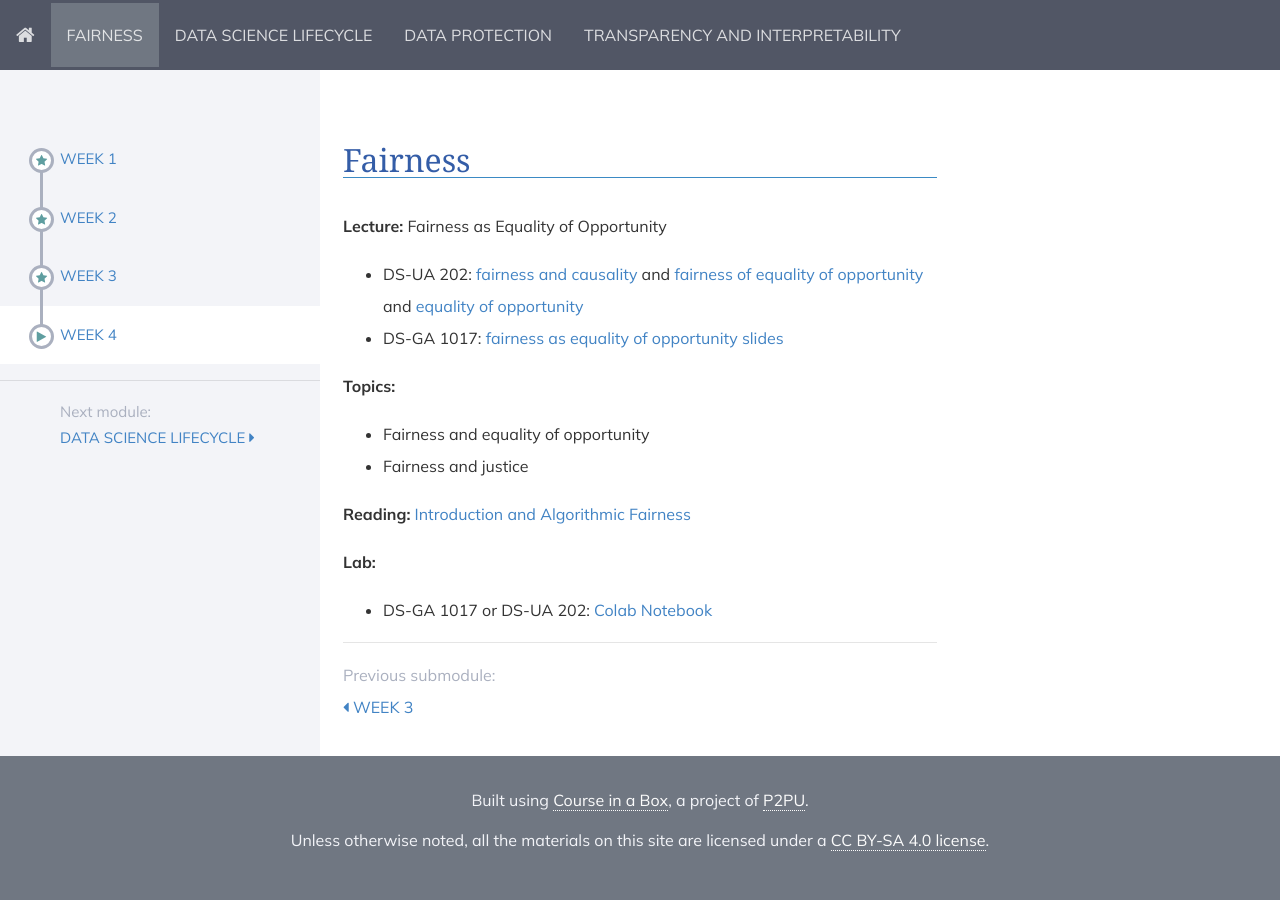
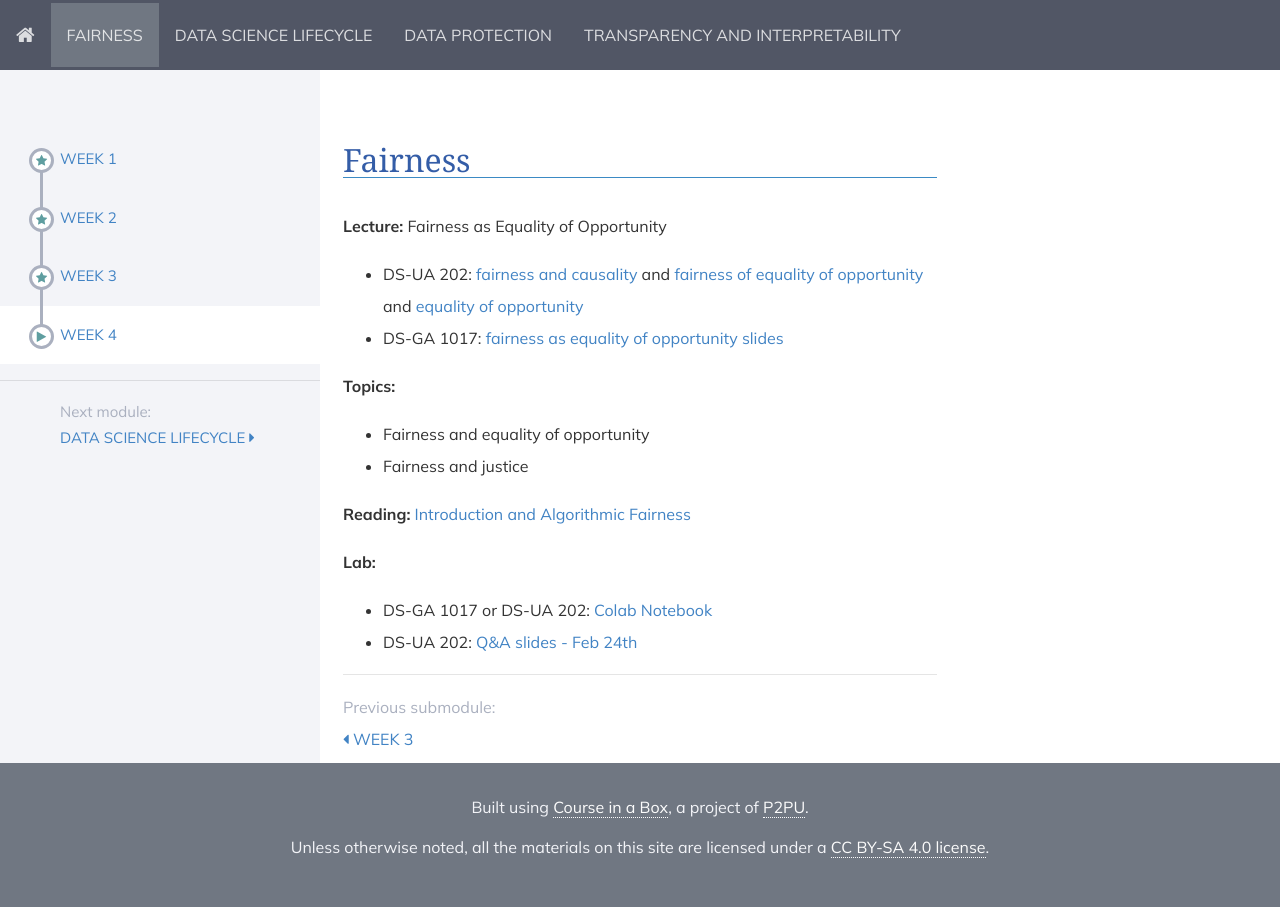
Before and after one commit to DataResponsibly/rds24, a Jekyll site: the page built from modules/fairness/_posts/2000-01-04-week4.md, in a window 1280 px wide. Built offline with Jekyll 4.4.1, drawn with Linux system fonts in a browser that asks for light colours; nearby versions of some CDN libraries.

Commit message:
move the Q&A to week 4

```diff
--- a/modules/fairness/_posts/2000-01-04-week4.md
+++ b/modules/fairness/_posts/2000-01-04-week4.md
@@ -20,3 +20,4 @@ title: Week 4
 
 <!-- * DS-UA 202: [Colab Notebook](https://colab.research.google.com/drive/1_cKmYBThdBUUpeS0YIU6Hld9azqk6k_L#scrollTo=9Ws1B9ibP-yT)  -->
 * DS-GA 1017 or DS-UA 202: [Colab Notebook](https://colab.research.google.com/drive/1Tlwki8n4aPfPSlWTfjvjgaNxsoRGOeML?usp=sharing)
+* DS-UA 202: [Q&A slides - Feb 24th](https://docs.google.com/presentation/d/1vemeXf03EifmOOT0JHFstijUblRT0Xib6HJ9pWVn6xI/edit?usp=sharing)
```
